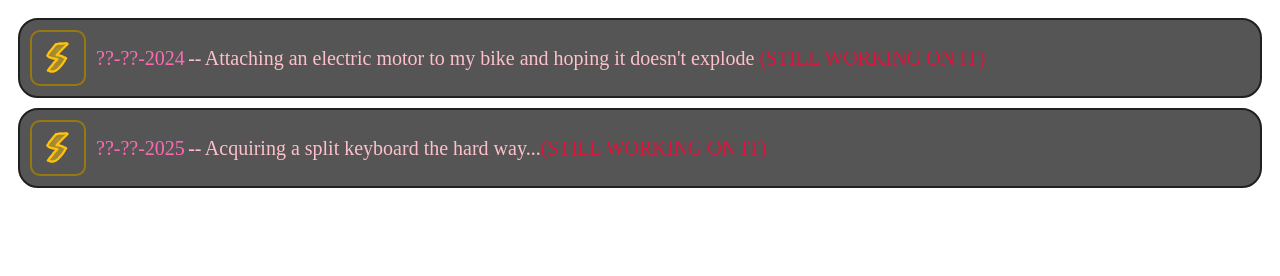
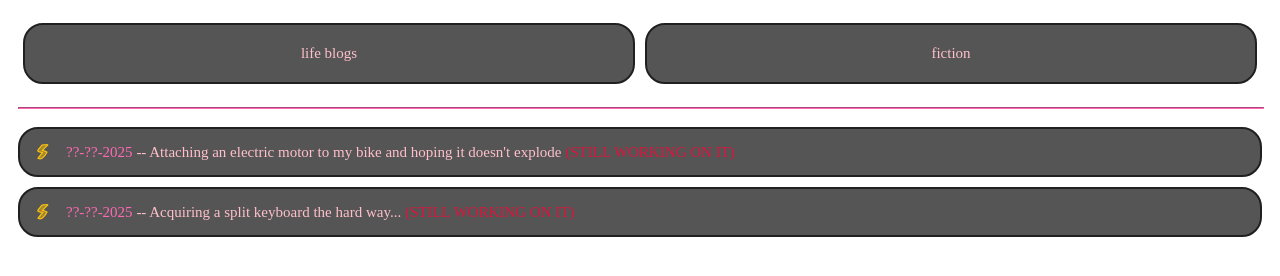
Before and after one commit to DrErizo/erizo.cc, a plain HTML site: page pages/blog/index.html in a window 1280 px wide. Drawn offline with Linux system fonts and the light colour scheme; a web font is replaced by a local one.

Commit message:
blog: new category

```diff
--- /dev/null
+++ b/pages/blog/filter.js
@@ -0,0 +1,24 @@
+function filter(){
+	let posts = document.querySelectorAll(".entry");
+	if(event.target.id == "fiction"){
+			posts.forEach((el)=>{
+				if(el.getAttribute("value") == "webblog"){
+					el.parentNode.classList.add("invisible");
+				}else{
+					el.parentNode.classList.remove("invisible");
+				}
+			});
+	}else if(event.target.id == "life"){
+			posts.forEach((el)=>{
+				if(el.getAttribute("value") == "flash-fiction"){
+					el.parentNode.classList.add("invisible");
+				}else{
+					el.parentNode.classList.remove("invisible");
+				}
+			});
+	}
+};
+document.getElementById("life").addEventListener("click",filter)
+document.getElementById("fiction").addEventListener("click",filter)
+
+document.getElementById("life").click();
--- a/pages/blog/index.html
+++ b/pages/blog/index.html
@@ -11,22 +11,29 @@
 		<title>Erizo.cc</title>
 	</head>
 	<body>
-		<!--<a href="https://erizo.cc/blog/posts/homemade-electric-bike.html" style="text-decoration: none;"> -->
+		<div id="writing-category">
+			<div id="life"class="entry title">life blogs</div>
+			<div id="fiction" class="entry title">fiction</div>
+		</div>
+		<hr style="width: 100%; border-color: hotpink;">
 		<a href="./posts/homemade-electric-bike.html" style="text-decoration: none;">
-			<div class="entry">
+			<div class="entry" value="webblog">
 				<img class="icon" src="./icons/electricity.png" alt="icon">
-				<p class="date">??-??-2024</p>
-				<p style="color:pink"> -- </p>
-				<p class="title">Attaching an electric motor to my bike and hoping it doesn't explode <span style="color:crimson">(STILL WORKING ON IT)</span></p>
+				<p class="title"><span class="date">??-??-2025</span> -- Attaching an electric motor to my bike and hoping it doesn't explode <span style="color:crimson">(STILL WORKING ON IT)</span></p>
 			</div>
 		</a>
 		<a href="./posts/totem-keyboard.html" style="text-decoration: none;">
-			<div class="entry">
+			<div class="entry" value="webblog">
 				<img class="icon" src="./icons/electricity.png" alt="icon">
-				<p class="date">??-??-2025</p>
-				<p style="color:pink"> -- </p>
-				<p class="title">Acquiring a split keyboard the hard way...<span style="color:crimson">(STILL WORKING ON IT)</span></p>
+				<p class="title"><span class="date">??-??-2025</span> -- Acquiring a split keyboard the hard way... <span style="color:crimson">(STILL WORKING ON IT)</span></p>
 			</div>
 		</a>
+		<a href="./fiction/asd.html" style="text-decoration: none;">
+			<div class="entry" value="flash-fiction">
+				<img class="icon" src="./icons/address_book_pad.png" alt="icon">
+				<p class="title"><span class="date">??-??-2025</span> -- EPIC FIC!!! </p>
+			</div>
+		</a>
+		<script src="./filter.js"></script>
 	</body>
 </html>
--- a/pages/blog/style.css
+++ b/pages/blog/style.css
@@ -20,21 +20,43 @@ body{
 	border-radius:20px;
 	background-color:rgba(13,13,13,0.7);
 	align-items:center;
-	font-size:20px;
+	font-size:15px;
 	font-family:CozetteVector;
 }
 .title{
 	color:pink;
+	margin: 0;
 }
 .date{
+	margin: 0;
 	color:hotpink;
 
 }
 .icon{
-	width:32px;
-	height:32px;
-	margin: 10px;
-	border: #97790e 2px solid;
+	width:16px;
+	height: 16px;
+	margin: 5px;
 	border-radius: 10px;
 	padding: 10px;
 }
+#writing-category{
+	width: 100%;
+	justify-content: center;
+	align-content: stretch;
+	align-items: center;
+	flex-direction: row;
+	display: flex;
+	align-items: stretch;
+}
+#writing-category > *{
+	width:50%;
+	padding: 20px;
+	margin: 5px;
+	justify-content: center;
+}
+#writing-category > *:hover{
+	cursor:pointer;
+}
+.invisible{
+	display: none;
+}
```
Also changed, not shown: pages/blog/posts/totem-keyboard.html (added, +16 -0 lines), pages/blog/fiction/asd.html (added), pages/blog/icons/address_book_pad.png (added).
